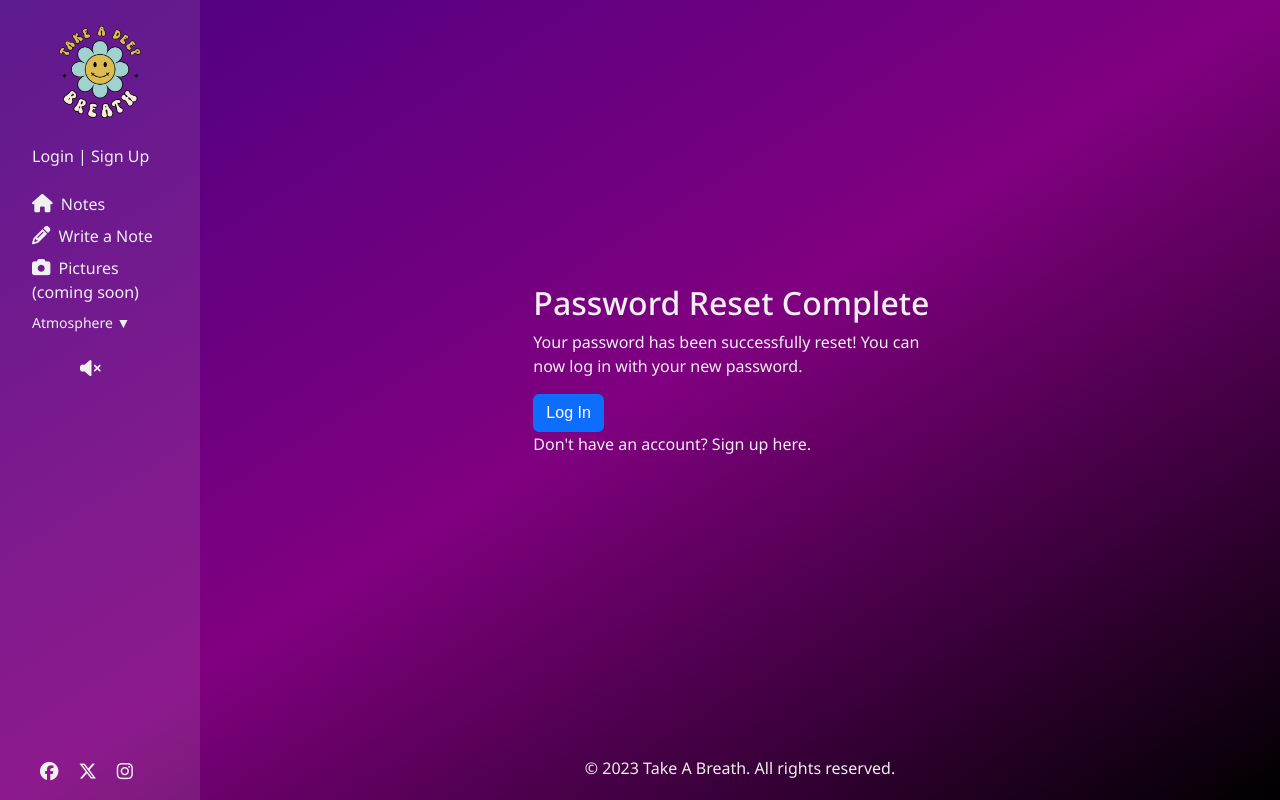
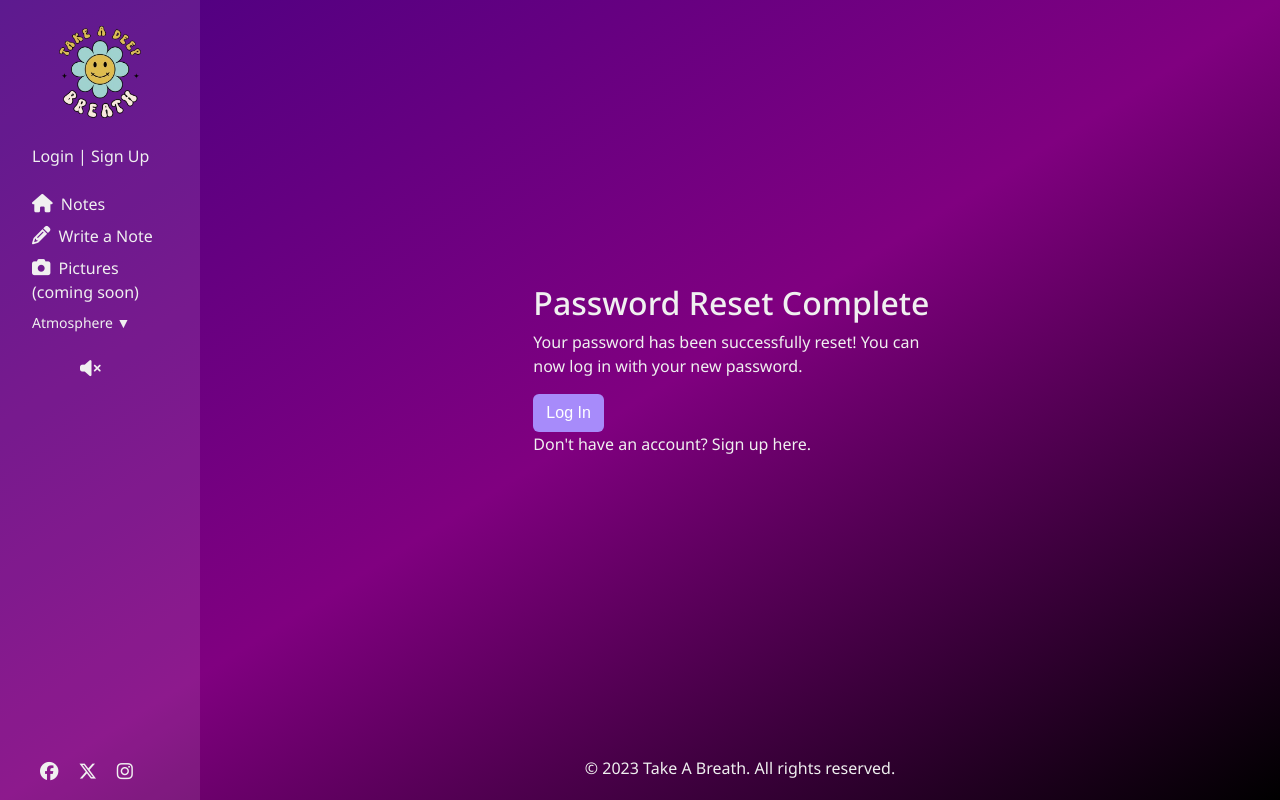
Before and after one commit to DaniqueJ-R/milestone_proj_3, a Django app: page /password-reset-complete/ in a window 1280 px wide. Run offline with Django 4.2, Linux system fonts and the light colour scheme; data comes from the database, SQL or seed files in the repository; both versions use the stored data as it was after the commit; some libraries are stand-ins or nearby versions; some web fonts are replaced.

Commit message:
updated buttons nd text on password pages

```diff
--- a/quote/templates/accounts/login.html
+++ b/quote/templates/accounts/login.html
@@ -10,7 +10,7 @@
     <form method="post" action="{% url 'login' %}">
       {% csrf_token %}
       {{ form.as_p }}
-      <button type="submit" class="btn btn-primary">Login</button>
+      <button type="submit" class="btn btn-theme">Login</button>
     </form>
     <br>
     {% if form.non_field_errors %}
--- a/quote/templates/accounts/password-reset-complete.html
+++ b/quote/templates/accounts/password-reset-complete.html
@@ -7,9 +7,9 @@
 
     <h2>Password Reset Complete</h2>
     <p>Your password has been successfully reset! You can now log in with your new password.</p>
-    <a href="{% url 'login' %}" class="btn btn-primary">Log In</a>
+    <a href="{% url 'login' %}" class="btn btn-theme">Log In</a>
 
-    <p>Don't have an account? <a href="{% url 'signup' %}">Sign up here</a>.</p>
+    <p><a href="{% url 'signup' %}">Don't have an account? Sign up here</a>.</p>
 
   </div>
 </section>
--- a/quote/templates/accounts/password-reset-confirm.html
+++ b/quote/templates/accounts/password-reset-confirm.html
@@ -12,10 +12,10 @@
     <form method="post" action="{% url 'password_reset_confirm' uidb64=uid token=token %}">
       {% csrf_token %}
       {{ form.as_p }}
-      <button type="submit" class="btn btn-primary">Set New Password</button>
+      <button type="submit" class="btn btn-theme">Set New Password</button>
     </form>
     <p>Remembered your password? <a href="{% url 'login' %}">Try logging in again here</a>.</p>
-    <p>Don't have an account? <a href="{% url 'signup' %}">Sign up here.</a></p>
+    <p><a href="{% url 'signup' %}">Don't have an account? Sign up here</a>.</p>
 
   </div>
 
--- a/quote/templates/accounts/password-reset-done.html
+++ b/quote/templates/accounts/password-reset-done.html
@@ -15,12 +15,10 @@
         <p><a href="{% url 'login' %}">Click here to log in</a>.</p>
       {% else %}
         <p>
-          The email <strong>{{ submitted_email }}</strong> is not registered with us.
-          Please <a href="{% url 'signup' %}">sign up</a> first.
+          The email <strong>{{ submitted_email }}</strong> is not registered with us. <br>
+          <a href="{% url 'signup' %}">Please sign up first.</a>
         </p>
       {% endif %}
-
-
     </div>
   </section>
 </main>
--- a/quote/templates/accounts/password-reset.html
+++ b/quote/templates/accounts/password-reset.html
@@ -11,7 +11,7 @@
     <form method="post" action="{% url 'password_reset' %}">
       {% csrf_token %}
       {{ form.as_p }}
-      <button type="submit" class="btn btn-primary">Reset Password</button>
+      <button type="submit" class="btn btn-theme">Reset Password</button>
     </form>
     <p>Remembered your password? <a href="{% url 'login' %}">Try logging in again here</a>.</p>
     <p>Don't have an account? <a href="{% url 'signup' %}">Sign up here.</a></p>
```
Also changed, not shown: db.sqlite3.
